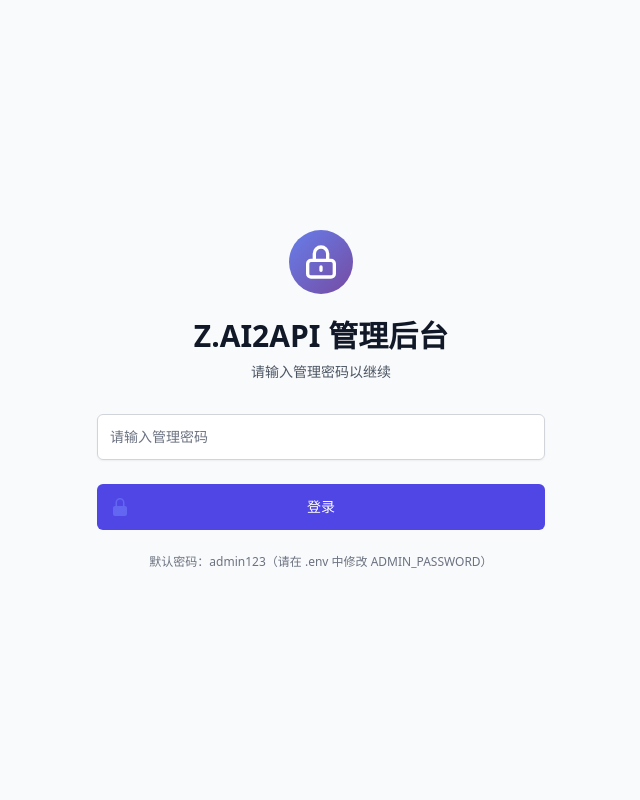
After one commit to sora-0721/z.ai2api_python, a FastAPI app: template app/templates/login.html in a window 1280 px wide. The commit adds this page. Shown: the whole page, without its empty margins (319-959 px from the left). Run offline with FastAPI, Linux system fonts and the light colour scheme; the template is opened without the code that fills it, so the values that code supplies are empty; parts of the project's set-up code (start-up, migrations or seed data) failed here and were passed over; some libraries are stand-ins or nearby versions.

Commit message:
✨ feat(auth): 添加管理后台安全认证功能
- 新增管理后台登录认证系统
- 添加默认密码配置和修改指南
- 实现 Session 安全管理
- 更新 Docker 配置支持认证功能
- 添加安全提示和最佳实践

📝 docs: 更新文档说明管理后台认证

- 添加管理后台登录流程说明
- 更新环境变量配置表
- 添加安全特性和最佳实践
- 修改 Docker 部署指南

🔧 chore: 优化 Docker 配置

- 更新 .dockerignore 排除测试文件
- 保留必要文档文件
- 添加数据库文件排除规则
- 创建 Docker 环境配置示例

```diff
--- a/app/core/config.py
+++ b/app/core/config.py
@@ -69,6 +69,10 @@ class Settings(BaseSettings):
     # Provider Configuration
     DEFAULT_PROVIDER: str = os.getenv("DEFAULT_PROVIDER", "zai")  # 默认提供商：zai/k2think/longcat
 
+    # Admin Panel Authentication
+    ADMIN_PASSWORD: str = os.getenv("ADMIN_PASSWORD", "admin123")  # 管理后台密码
+    SESSION_SECRET_KEY: str = os.getenv("SESSION_SECRET_KEY", "your-secret-key-change-in-production")  # Session 密钥
+
     # Browser Headers
     CLIENT_HEADERS: Dict[str, str] = {
         "Content-Type": "application/json",
--- /dev/null
+++ b/app/templates/login.html
@@ -0,0 +1,143 @@
+<!DOCTYPE html>
+<html lang="zh-CN" class="h-full bg-gray-50">
+<head>
+    <meta charset="UTF-8">
+    <meta name="viewport" content="width=device-width, initial-scale=1.0">
+    <title>登录 - Z.AI2API 管理后台</title>
+
+    <!-- Tailwind CSS (CDN) -->
+    <script src="https://cdn.tailwindcss.com"></script>
+
+    <!-- Alpine.js (CDN) -->
+    <script defer src="https://cdn.jsdelivr.net/npm/alpinejs@3.x.x/dist/cdn.min.js"></script>
+
+    <style>
+        .gradient-bg {
+            background: linear-gradient(135deg, #667eea 0%, #764ba2 100%);
+        }
+    </style>
+</head>
+<body class="h-full">
+    <div class="min-h-full flex items-center justify-center py-12 px-4 sm:px-6 lg:px-8">
+        <div class="max-w-md w-full space-y-8">
+            <!-- Logo 和标题 -->
+            <div>
+                <div class="mx-auto h-16 w-16 flex items-center justify-center rounded-full gradient-bg">
+                    <svg class="h-10 w-10 text-white" fill="none" viewBox="0 0 24 24" stroke="currentColor">
+                        <path stroke-linecap="round" stroke-linejoin="round" stroke-width="2" d="M12 15v2m-6 4h12a2 2 0 002-2v-6a2 2 0 00-2-2H6a2 2 0 00-2 2v6a2 2 0 002 2zm10-10V7a4 4 0 00-8 0v4h8z" />
+                    </svg>
+                </div>
+                <h2 class="mt-6 text-center text-3xl font-extrabold text-gray-900">
+                    Z.AI2API 管理后台
+                </h2>
+                <p class="mt-2 text-center text-sm text-gray-600">
+                    请输入管理密码以继续
+                </p>
+            </div>
+
+            <!-- 登录表单 -->
+            <div class="mt-8 space-y-6"
+                 x-data="{
+                     password: '',
+                     loading: false,
+                     error: '',
+                     async login() {
+                         if (!this.password) {
+                             this.error = '请输入密码';
+                             return;
+                         }
+
+                         this.loading = true;
+                         this.error = '';
+
+                         try {
+                             const response = await fetch('/admin/api/login', {
+                                 method: 'POST',
+                                 headers: {
+                                     'Content-Type': 'application/json',
+                                 },
+                                 body: JSON.stringify({ password: this.password })
+                             });
+
+                             const data = await response.json();
+
+                             if (response.ok && data.success) {
+                                 window.location.href = '/admin';
+                             } else {
+                                 this.error = data.message || '密码错误，请重试';
+                             }
+                         } catch (err) {
+                             this.error = '登录失败，请稍后重试';
+                         } finally {
+                             this.loading = false;
+                         }
+                     }
+                 }">
+
+                <!-- 错误提示 -->
+                <div x-show="error"
+                     x-transition
+                     class="bg-red-50 border-l-4 border-red-400 p-4">
+                    <div class="flex">
+                        <div class="flex-shrink-0">
+                            <svg class="h-5 w-5 text-red-400" viewBox="0 0 20 20" fill="currentColor">
+                                <path fill-rule="evenodd" d="M10 18a8 8 0 100-16 8 8 0 000 16zM8.707 7.293a1 1 0 00-1.414 1.414L8.586 10l-1.293 1.293a1 1 0 101.414 1.414L10 11.414l1.293 1.293a1 1 0 001.414-1.414L11.414 10l1.293-1.293a1 1 0 00-1.414-1.414L10 8.586 8.707 7.293z" clip-rule="evenodd" />
+                            </svg>
+                        </div>
+                        <div class="ml-3">
+                            <p class="text-sm text-red-700" x-text="error"></p>
+                        </div>
+                    </div>
+                </div>
+
+                <!-- 登录表单 -->
+                <form @submit.prevent="login" class="mt-8 space-y-6">
+                    <div class="rounded-md shadow-sm -space-y-px">
+                        <div>
+                            <label for="password" class="sr-only">密码</label>
+                            <input
+                                id="password"
+                                name="password"
+                                type="password"
+                                autocomplete="current-password"
+                                required
+                                x-model="password"
+                                class="appearance-none rounded-md relative block w-full px-3 py-3 border border-gray-300 placeholder-gray-500 text-gray-900 focus:outline-none focus:ring-indigo-500 focus:border-indigo-500 focus:z-10 sm:text-sm"
+                                placeholder="请输入管理密码"
+                                @keydown.enter="login">
+                        </div>
+                    </div>
+
+                    <div>
+                        <button
+                            type="submit"
+                            :disabled="loading"
+                            class="group relative w-full flex justify-center py-3 px-4 border border-transparent text-sm font-medium rounded-md text-white bg-indigo-600 hover:bg-indigo-700 focus:outline-none focus:ring-2 focus:ring-offset-2 focus:ring-indigo-500 disabled:opacity-50 disabled:cursor-not-allowed transition-colors">
+                            <span class="absolute left-0 inset-y-0 flex items-center pl-3">
+                                <svg class="h-5 w-5 text-indigo-500 group-hover:text-indigo-400" viewBox="0 0 20 20" fill="currentColor" aria-hidden="true">
+                                    <path fill-rule="evenodd" d="M10 1a4.5 4.5 0 00-4.5 4.5V9H5a2 2 0 00-2 2v6a2 2 0 002 2h10a2 2 0 002-2v-6a2 2 0 00-2-2h-.5V5.5A4.5 4.5 0 0010 1zm3 8V5.5a3 3 0 10-6 0V9h6z" clip-rule="evenodd" />
+                                </svg>
+                            </span>
+                            <span x-show="!loading">登录</span>
+                            <span x-show="loading" class="flex items-center">
+                                <svg class="animate-spin -ml-1 mr-3 h-5 w-5 text-white" xmlns="http://www.w3.org/2000/svg" fill="none" viewBox="0 0 24 24">
+                                    <circle class="opacity-25" cx="12" cy="12" r="10" stroke="currentColor" stroke-width="4"></circle>
+                                    <path class="opacity-75" fill="currentColor" d="M4 12a8 8 0 018-8V0C5.373 0 0 5.373 0 12h4zm2 5.291A7.962 7.962 0 014 12H0c0 3.042 1.135 5.824 3 7.938l3-2.647z"></path>
+                                </svg>
+                                登录中...
+                            </span>
+                        </button>
+                    </div>
+                </form>
+
+                <!-- 提示信息 -->
+                <div class="text-center">
+                    <p class="text-xs text-gray-500">
+                        默认密码：admin123（请在 .env 中修改 ADMIN_PASSWORD）
+                    </p>
+                </div>
+            </div>
+        </div>
+    </div>
+</body>
+</html>
```
Also changed, not shown: app/admin/api.py (+64 -1 lines), app/admin/auth.py (added, +129 -0 lines), app/admin/routes.py (+13 -5 lines), app/templates/base.html (+28 -1 lines), deploy/docker-compose.yml (+26 -9 lines), README.md, 3 other files.
